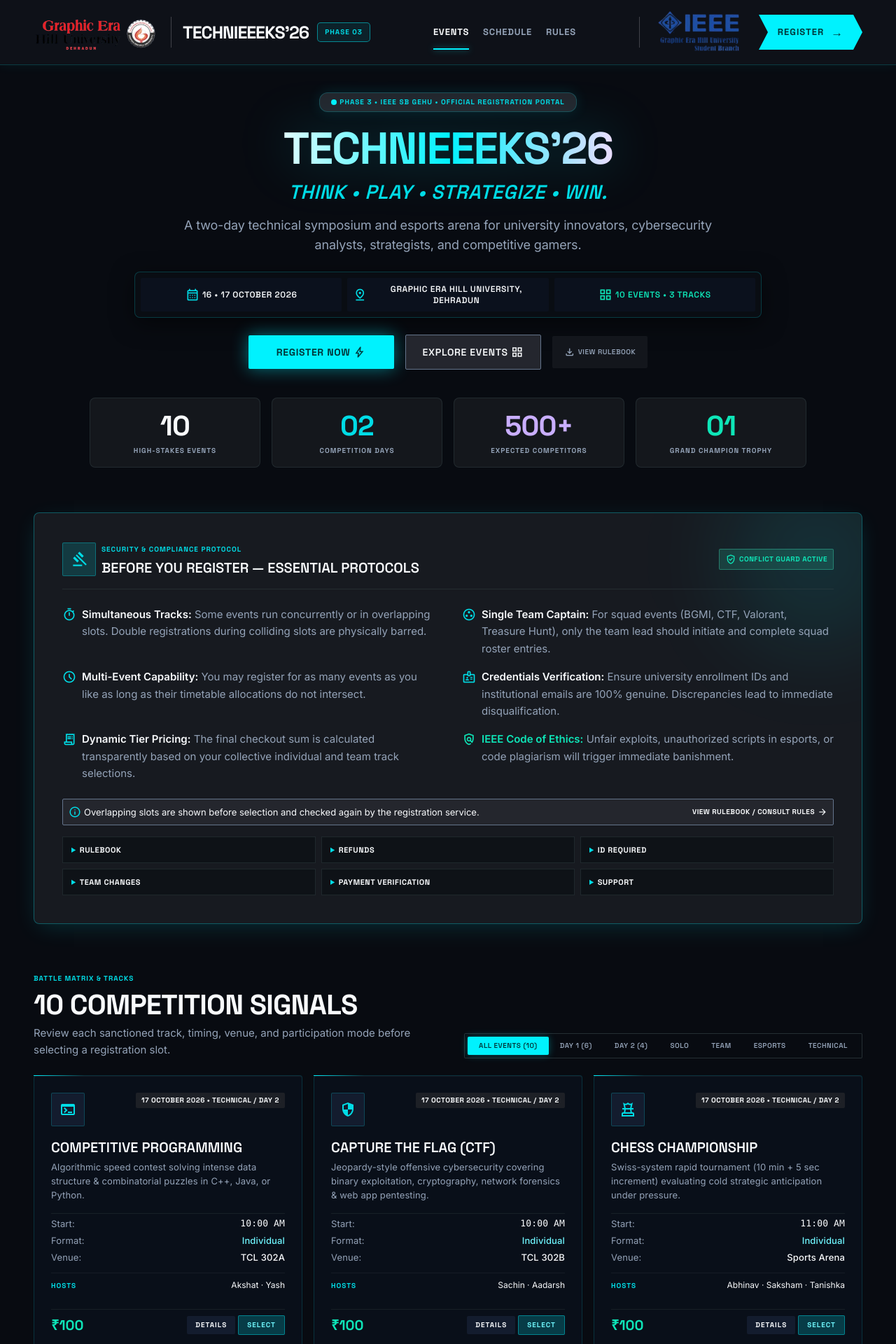
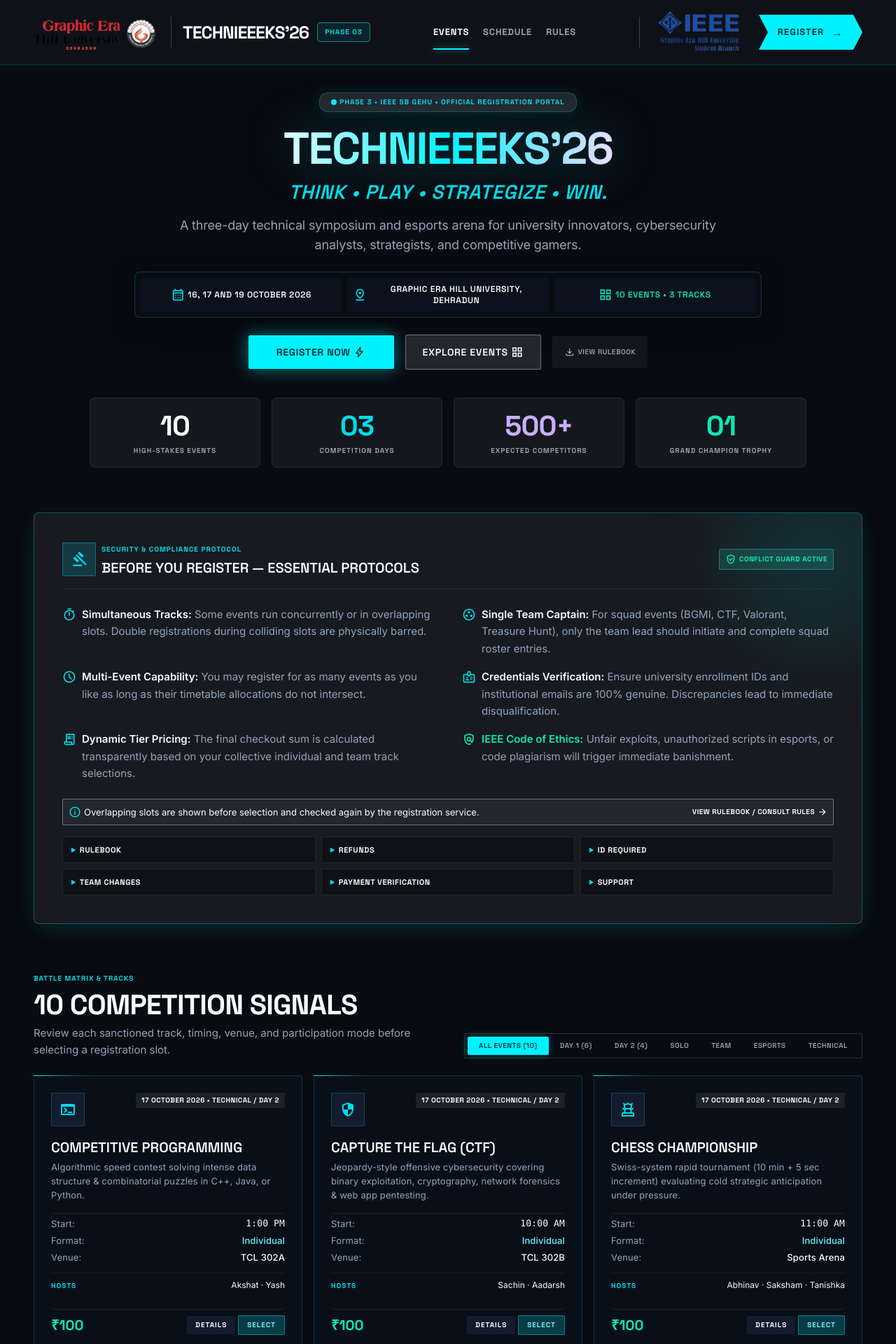
Before and after one commit to YZO-BIT/Phase-3, a Next.js app: page / in a window 1280 px wide. Shown: the top 1920 px of the page at 70% size. Built offline with nearby package versions, Linux system fonts and the light colour scheme.

Commit message:
fix: update Phase 03 schedule and event conflicts

```diff
--- a/app/layout.tsx
+++ b/app/layout.tsx
@@ -1,5 +1,6 @@
 import type { Metadata } from "next";
 import localFont from "next/font/local";
+import { competitionDateSummary } from "@/lib/frontend-events";
 import "./globals.css";
 
 const spaceGrotesk = localFont({
@@ -20,7 +21,7 @@ const inter = localFont({
 
 export const metadata: Metadata = {
   title: "technIEEEks’26 — Phase 03 | IEEE SB GEHU",
-  description: "The official technIEEEks’26 Phase 3 festival portal. Explore 10 technical, strategy, and esports competitions at Graphic Era Hill University, Dehradun, on 16 and 17 October 2026.",
+  description: `The official technIEEEks’26 Phase 3 festival portal. Explore 10 technical, strategy, and esports competitions at Graphic Era Hill University, Dehradun, on ${competitionDateSummary}.`,
 };
 
 export default function RootLayout({ children }: Readonly<{ children: React.ReactNode }>) {
--- a/components/CyberSchedule.tsx
+++ b/components/CyberSchedule.tsx
@@ -16,7 +16,7 @@ function Track({ title, window, items, emptyLabel, finalRound = false, violet =
 
 const esports = frontendEvents.filter((event) => event.isEsports);
 const majorEsports = frontendEvents.filter((event) => officialFinalists.some((finalist) => finalist.id === event.id));
-const technical = frontendEvents.filter((event) => ["cp", "ctf", "chess", "hunt"].includes(event.id));
+const technical = ["ctf", "chess", "hunt", "cp"].map((id) => frontendEvents.find((event) => event.id === id)!);
 const trivia = frontendEvents.filter((event) => event.id === "trivia");
 
 export function CyberSchedule() {
@@ -24,7 +24,7 @@ export function CyberSchedule() {
   const scheduleCopy = day === 1
     ? "16 October contains both esports qualifying rounds. Turbo Trivia begins at 1:00 PM between the qualifying windows."
     : day === 2
-      ? "17 October covers CP and CTF together at 10:00 AM, followed by Chess at 11:00 AM and Treasure Hunt at 12:00 PM."
+      ? "17 October begins with CTF at 10:00 AM, followed by Chess at 11:00 AM, Treasure Hunt at 12:00 PM, and CP at 1:00 PM."
       : "19 October, 8:00 AM–12:00 PM is the final round for BGMI, Free Fire MAX, and Valorant. Prize distribution follows at 1:00 PM.";
 
   return (
@@ -34,7 +34,7 @@ export function CyberSchedule() {
         <div className={styles.slotWarning}><Icon name="warning" /><p><strong>Official itinerary:</strong> {scheduleCopy}</p></div>
         {day === 1 && <div className={`${styles.reportingNotice} ${styles.scheduleReporting}`}><Icon name="location_on" /><p><strong>Pre-event reporting:</strong> All participants and teams must report to {preEventReporting} before their respective event.</p></div>}
         <div className={styles.cyberTrackGrid}>
-          {day === 1 ? <><Track title={`${openingCeremony.date} • ${openingCeremony.label}`} window={openingCeremony.time} items={[]} emptyLabel={openingCeremony.label} /><Track title="16 October • Esports Qualifying Round 1" window="9:00 AM" items={esports} /><Track title="16 October • Turbo Trivia" window="1:00 PM" items={trivia} violet /><Track title="16 October • Esports Qualifying Round 2" window="2:00 PM" items={majorEsports} violet /></> : day === 2 ? <><Track title="17 October • Technical / Other Competitions" window="10:00 AM–12:00 PM" items={technical} violet /></> : <><Track title="19 October • Esports Final Round" window="8:00 AM – 12:00 PM" items={officialFinalists} finalRound /><Track title={`19 October • ${prizeDistribution.label}`} window={prizeDistribution.time} items={[]} emptyLabel={prizeDistribution.label} violet /></>}
+          {day === 1 ? <><Track title={`${openingCeremony.date} • ${openingCeremony.label}`} window={openingCeremony.time} items={[]} emptyLabel={openingCeremony.label} /><Track title="16 October • Esports Qualifying Round 1" window="9:00 AM" items={esports} /><Track title="16 October • Turbo Trivia" window="1:00 PM" items={trivia} violet /><Track title="16 October • Esports Qualifying Round 2" window="2:00 PM" items={majorEsports} violet /></> : day === 2 ? <><Track title="17 October • Technical / Other Competitions" window="10:00 AM–4:00 PM" items={technical} violet /></> : <><Track title="19 October • Esports Final Round" window="8:00 AM – 12:00 PM" items={officialFinalists} finalRound /><Track title={`19 October • ${prizeDistribution.label}`} window={prizeDistribution.time} items={[]} emptyLabel={prizeDistribution.label} violet /></>}
         </div>
       </div>
     </section>
--- a/components/EventsList.tsx
+++ b/components/EventsList.tsx
@@ -1,5 +1,5 @@
 import { currency } from "@/lib/events";
-import { frontendEditorialEvents } from "@/lib/frontend-events";
+import { competitionDateSummary, frontendEditorialEvents } from "@/lib/frontend-events";
 import { SelectEventButton } from "./SelectEventButton";
 import styles from "./Portal.module.css";
 
@@ -8,7 +8,7 @@ export function EventsList() {
     <section id="events" className={styles.section} aria-labelledby="events-title">
       <div className={styles.container}>
         <div className={styles.eventsListHeading}>
-          <div><span className={styles.eyebrow}>Sanctioned Brackets • 16–17 Oct 2026</span><h2 id="events-title" className={styles.largeHeading}>Events / 10</h2></div>
+          <div><span className={styles.eyebrow}>Sanctioned Brackets • {competitionDateSummary}</span><h2 id="events-title" className={styles.largeHeading}>Events / 10</h2></div>
           <p>Select bracket slots for registration integration. Slot quotas strictly capped per room capacity.</p>
         </div>
         <div className={styles.eventsList}>{frontendEditorialEvents.map((event, index) => (
--- a/components/Hero.tsx
+++ b/components/Hero.tsx
@@ -1,4 +1,5 @@
 import type { PortalVariant } from "@/lib/events";
+import { competitionDates, competitionDateSummary } from "@/lib/frontend-events";
 import { Icon } from "./Icon";
 import styles from "./Portal.module.css";
 
@@ -7,7 +8,7 @@ const editorialStats = [
   ["Host Venue", "Tech Block & Arenas"], ["Governance", "IEEE Code SEC.04"],
 ];
 const cyberStats = [
-  ["High-Stakes Events", "10"], ["Competition Days", "02"],
+  ["High-Stakes Events", "10"], ["Competition Days", String(competitionDates.length).padStart(2, "0")],
   ["Expected Competitors", "500+"], ["Grand Champion Trophy", "01"],
 ];
 
@@ -18,9 +19,9 @@ export function Hero({ variant }: { variant: PortalVariant }) {
       <div className={styles.heroBadge}><span className={styles.statusDot} />Phase 3 • IEEE SB GEHU • Official Registration Portal</div>
       <h1 id="hero-title" className={styles.cyberHeroTitle}>technIEEEks’26</h1>
       <p className={styles.cyberTagline}>Think • Play • Strategize • Win.</p>
-      <p className={styles.heroDescription}>A two-day technical symposium and esports arena for university innovators, cybersecurity analysts, strategists, and competitive gamers.</p>
+      <p className={styles.heroDescription}>A three-day technical symposium and esports arena for university innovators, cybersecurity analysts, strategists, and competitive gamers.</p>
       <div className={styles.metadataBar}>
-        <div><Icon name="calendar_month" /><span>16 • 17 October 2026</span></div>
+        <div><Icon name="calendar_month" /><span>{competitionDateSummary}</span></div>
         <div><Icon name="pin_drop" /><span>Graphic Era Hill University, Dehradun</span></div>
         <div><Icon name="grid_view" /><span>10 Events • 3 Tracks</span></div>
       </div>
@@ -44,7 +45,7 @@ export function Hero({ variant }: { variant: PortalVariant }) {
         <div className={styles.heroDatum}>
           <div><p className={styles.eyebrow}>Operational Doctrine</p><p className={styles.editorialTagline}>Think • Play • Strategize • Win.</p></div>
           <div className={styles.heroLocation}>
-            <p>16 / 17 October 2026<br />Graphic Era Hill University Campus, Dehradun</p>
+            <p>{competitionDateSummary}<br />Graphic Era Hill University Campus, Dehradun</p>
             <div className={styles.heroActions}>
               <a className={`${styles.button} ${styles.primaryButton}`} href="#register">Register Dossier <Icon name="arrow_forward" /></a>
               <a className={`${styles.button} ${styles.outlineButton}`} href="#events">Explore 10 Events →</a>
--- a/components/registration/EventSelection.tsx
+++ b/components/registration/EventSelection.tsx
@@ -26,8 +26,8 @@ export function EventSelection({ variant, selectedIds, onSelect }: { variant: Po
       return <label className={`${cyber ? styles.selectionCard : styles.checklistItem} ${selected ? styles.selectedCard : ""} ${blocked ? styles.blockedCard : ""}`} key={event.id}>
         {cyber ? <>
         <div className={styles.selectionCardMeta}><span>{eventDate} • {eventTime}</span><input type="checkbox" checked={selected} disabled={blocked} aria-describedby={blocked ? `blocked-${event.id}` : undefined} onChange={() => onSelect(event.id)} /></div>
-        <h3>{event.title}</h3><p>{eventMode} • {eventVenue}</p>{official?.officialDay === 1 && <p className={styles.selectionReporting}>Pre-event reporting: All participants and teams must report to {preEventReporting} before their respective event.</p>}<div className={styles.selectionCardFooter}><strong>{official ? frontendCurrency(eventFee) : currency(eventFee)}{!official && event.feeUnit && <span>/{event.feeUnit}</span>}</strong>{overlap && !selected && <span id={`blocked-${event.id}`}><Icon name="lock_clock" />Disabled · Clashes with {overlap.title}</span>}</div>
-      </> : <><div><input type="checkbox" checked={selected} disabled={blocked} aria-describedby={blocked ? `blocked-${event.id}` : undefined} onChange={() => onSelect(event.id)} /><span>{String(index + 1).padStart(2, "0")}. {event.title}</span></div><span>{currency(event.fee)}</span></>}
+        <h3>{event.title}</h3><p>{eventMode} • {eventVenue}</p>{official?.officialDay === 1 && <p className={styles.selectionReporting}>Pre-event reporting: All participants and teams must report to {preEventReporting} before their respective event.</p>}<div className={styles.selectionCardFooter}><strong>{official ? frontendCurrency(eventFee) : currency(eventFee)}{!official && event.feeUnit && <span>/{event.feeUnit}</span>}</strong>{overlap && !selected && <span id={`blocked-${event.id}`}><Icon name="lock_clock" />Disabled · Overlaps with {overlap.title}. Only one can be selected.</span>}</div>
+      </> : <><div><input type="checkbox" checked={selected} disabled={blocked} aria-describedby={blocked ? `blocked-${event.id}` : undefined} onChange={() => onSelect(event.id)} /><span>{String(index + 1).padStart(2, "0")}. {event.title}{blocked && <small id={`blocked-${event.id}`}>Overlaps with {overlap!.title}. Only one can be selected.</small>}</span></div><span>{currency(event.fee)}</span></>}
       </label>;
     })}
   </fieldset>;
--- a/components/registration/Registration.module.css
+++ b/components/registration/Registration.module.css
@@ -33,6 +33,7 @@
 .checklistItem > div { display: flex; align-items: center; gap: 4px; min-width: 0; }
 .checklistItem input { width: 16px; height: 16px; margin: 0; flex-shrink: 0; accent-color: var(--primary); color-scheme: light; }
 .checklistItem > div > span { font-size: 12px; line-height: 24px; text-transform: uppercase; }
+.checklistItem small { display: block; font-size: 10px; line-height: 14px; color: var(--muted); }
 .checklistItem > span { font-size: 12px; line-height: 16px; font-weight: 500; letter-spacing: 0.04em; color: var(--muted); }
 .editorialTotal { margin-top: 16px; padding-top: 8px; border-top: 1px solid var(--border); }
 .editorialTotal > div { display: flex; align-items: baseline; justify-content: space-between; gap: 8px; margin-bottom: 4px; }
@@ -112,8 +113,8 @@
 .selectionCardFooter > span { display: flex; align-items: center; gap: 4px; color: var(--muted); font-size: 11px; }
 .selectionCardFooter :global(.material-icon) { font-size: 16px; }
 .selectionGrid .selectedCard { border-color: var(--primary); box-shadow: 0 0 16px rgb(0 242 254 / 15%); background: rgb(0 242 254 / 5%); }
-.selectionGrid .blockedCard { opacity: 0.52; cursor: not-allowed; border-style: dashed; }
-.selectionGrid .blockedCard input { cursor: not-allowed; }
+.selectionGrid .blockedCard, .eventChecklist .blockedCard { opacity: 0.52; cursor: not-allowed; border-style: dashed; }
+.selectionGrid .blockedCard input, .eventChecklist .blockedCard input { cursor: not-allowed; }
 .selectionSummary { display: flex; align-items: center; justify-content: space-between; gap: 8px; margin-top: 24px; padding: 16px; border-radius: 8px; border: 1px solid rgb(0 242 254 / 30%); background: var(--surface); }
 .selectionSummary strong { color: var(--mint); font-family: var(--font-space), sans-serif; font-size: 24px; line-height: 30px; }
 
--- a/components/registration/Registration.tsx
+++ b/components/registration/Registration.tsx
@@ -114,7 +114,7 @@ export function EditorialRegistration() {
 export function CyberRegistration() {
   const [step, setStep] = useState(1);
   const quickSelect = useCallback(() => setStep(2), []);
-  const selection = useEventSelection(["cp", "chess"], quickSelect);
+  const selection = useEventSelection(["cp"], quickSelect);
   const { participant, update } = useParticipant(emptyParticipant);
   const [teamName, setTeamName] = useState("");
   const [members, setMembers] = useState<TeamMember[]>([]);
--- a/components/registration/useEventSelection.ts
+++ b/components/registration/useEventSelection.ts
@@ -2,7 +2,7 @@
 
 import { useCallback, useEffect, useState } from "react";
 import { events, getConflictingEvent } from "@/lib/events";
-import { frontendEvents } from "@/lib/frontend-events";
+import { frontendEventById, frontendEvents } from "@/lib/frontend-events";
 import { SELECT_EVENT } from "@/lib/registration";
 
 export function useEventSelection(initialIds: string[], onQuickSelect?: () => void) {
@@ -19,7 +19,7 @@ export function useEventSelection(initialIds: string[], onQuickSelect?: () => vo
     }
     const overlap = getConflictingEvent(candidate, selectedIds);
     if (overlap) {
-      setConflict(`${candidate.title} (${candidate.date} Oct, ${candidate.slot}) overlaps with ${overlap.title} (${overlap.slot}). Uncheck the selected event to choose this slot.`);
+      setConflict(`${candidate.title} (${candidate.date} Oct, ${frontendEventById.get(candidate.id)?.slot ?? candidate.slot}) overlaps with ${overlap.title} (${frontendEventById.get(overlap.id)?.slot ?? overlap.slot}). Only one can be selected. Uncheck the selected event to choose this slot.`);
       return;
     }
     setSelectedIds([...selectedIds, id]);
--- a/lib/events.ts
+++ b/lib/events.ts
@@ -24,7 +24,7 @@ export type FestivalEvent = {
 export const events: FestivalEvent[] = [
   {
     id: "cp", title: "Competitive Programming", icon: "terminal", day: 2, date: 17,
-    start: 600, end: 780, slot: "10:00 AM – 1:00 PM", time: "10:00 AM",
+    start: 780, end: 960, slot: "1:00 PM – 4:00 PM", time: "1:00 PM",
     mode: "Individual", members: 1, fee: 100, venue: "Lab 301, CSE Wing",
     description: "Algorithmic speed contest solving intense data structure & combinatorial puzzles in C++, Java, or Python.",
     editorialDescription: "Algorithm Synthesis • 120 Mins", editorialVenue: "CSE LAB 301",
@@ -74,7 +74,7 @@ export const events: FestivalEvent[] = [
   {
     id: "karts", title: "Smash Karts", icon: "electric_bolt", day: 1, date: 16,
     start: 960, end: 1110, slot: "4:00 PM – 6:30 PM", time: "04:00 PM",
-    mode: "Individual", members: 1, fee: 80, venue: "Lab 204, Tech Block",
+    mode: "Individual", members: 1, fee: 80, venue: "Lab 204, Tech Block", overlap: "D",
     description: "Frantic 3D multiplayer arena combat. Power-ups, rockets, spikes, and elimination point ladders.",
     editorialDescription: "High-Speed Chaos Elimination", editorialVenue: "TECH BLOCK LAB 204",
   },
@@ -101,7 +101,11 @@ export const editorialEvents = [
 export function getConflictingEvent(candidate: FestivalEvent, selectedIds: string[]) {
   return events.find((event) =>
     selectedIds.includes(event.id) && event.id !== candidate.id &&
-    event.date === candidate.date && event.start < candidate.end && candidate.start < event.end,
+    event.date === candidate.date && (
+      // Declared simultaneous tracks share an overlap label even when their legacy windows differ.
+      (candidate.overlap !== undefined && candidate.overlap === event.overlap) ||
+      (event.start < candidate.end && candidate.start < event.end)
+    ),
   );
 }
 
--- a/lib/frontend-events.ts
+++ b/lib/frontend-events.ts
@@ -12,11 +12,11 @@ export type FrontendEvent = FestivalEvent & {
   isEsports: boolean;
 };
 
-const officialDetails: Record<string, Omit<FrontendEvent, keyof FestivalEvent>> = {
+const officialDetails: Record<string, Omit<FrontendEvent, keyof FestivalEvent> & Partial<Pick<FestivalEvent, "time" | "slot">>> = {
   cp: {
     officialDate: "17 October 2026",
     officialDay: 2,
-    officialTime: "10:00 AM",
+    officialTime: "1:00 PM",
     officialStage: "Technical / Day 2",
     officialVenue: "TCL 302A",
     officialMode: "Individual",
@@ -88,6 +88,8 @@ const officialDetails: Record<string, Omit<FrontendEvent, keyof FestivalEvent>>
     officialDate: "16 October 2026",
     officialDay: 1,
     officialTime: "9:00 AM · Qualifying Round 1",
+    time: "9:00 AM",
+    slot: "9:00 AM · Qualifying Round 1",
     officialStage: "Esports Qualifying",
     officialVenue: "CR 117",
     officialMode: "Individual",
@@ -98,6 +100,8 @@ const officialDetails: Record<string, Omit<FrontendEvent, keyof FestivalEvent>>
     officialDate: "16 October 2026",
     officialDay: 1,
     officialTime: "9:00 AM · Qualifying Round 1",
+    time: "9:00 AM",
+    slot: "9:00 AM · Qualifying Round 1",
     officialStage: "Esports Qualifying",
     officialVenue: "CR 116",
     officialMode: "Individual",
@@ -126,8 +130,13 @@ export const frontendEventById = new Map(frontendEvents.map((event) => [event.id
 
 export const frontendEditorialEvents = editorialEvents.map((event) => ({
   ...event,
+  time: frontendEventById.get(event.id)!.time,
+  slot: frontendEventById.get(event.id)!.slot,
   fee: frontendEventById.get(event.id)!.fee,
 }));
+
+export const competitionDates = [16, 17, 19] as const;
+export const competitionDateSummary = "16, 17 and 19 October 2026";
 
 export const openingCeremony = {
   date: "16 October 2026",
```
Also changed, not shown: components/Schedule.tsx (+11 -5 lines), 2 other files (tests, documents, lock files or other folders).
